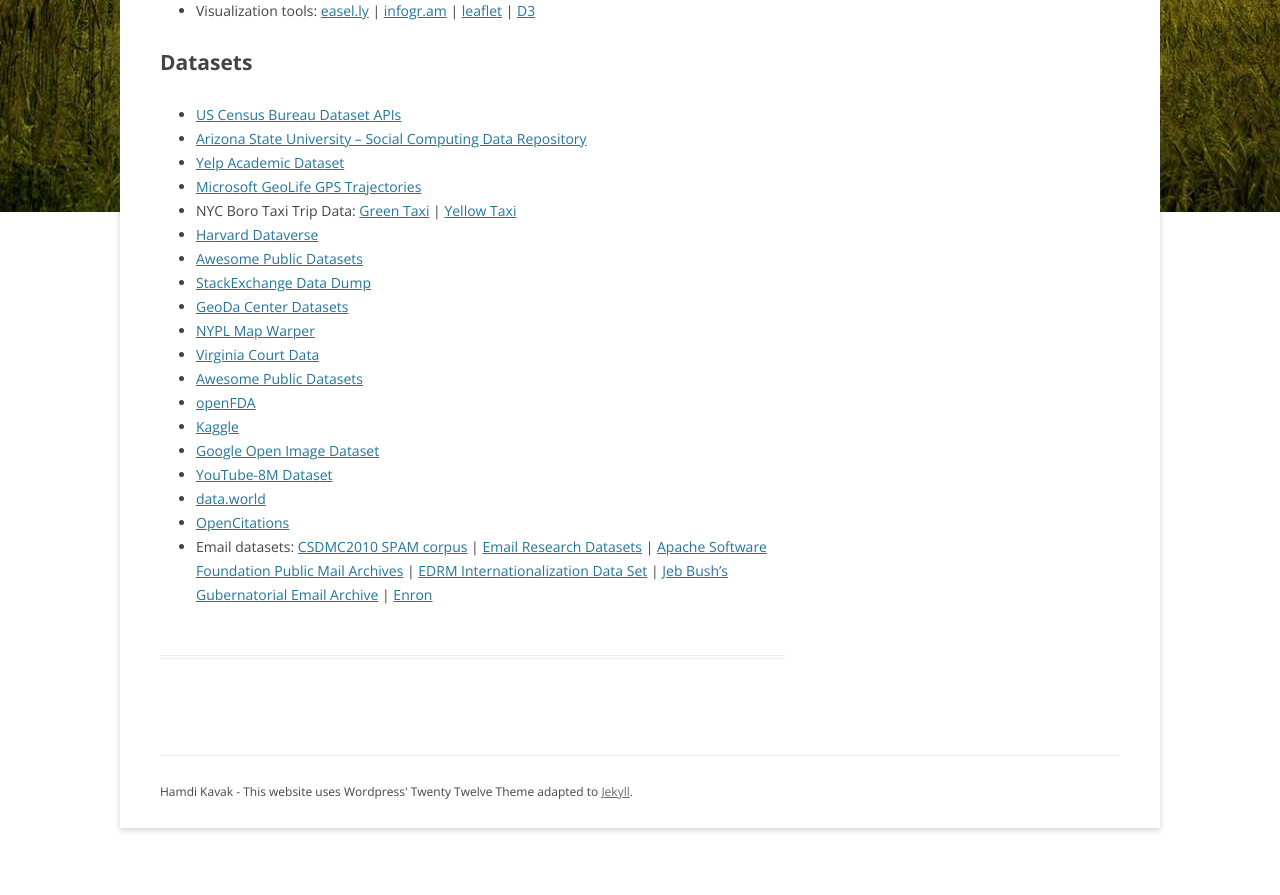
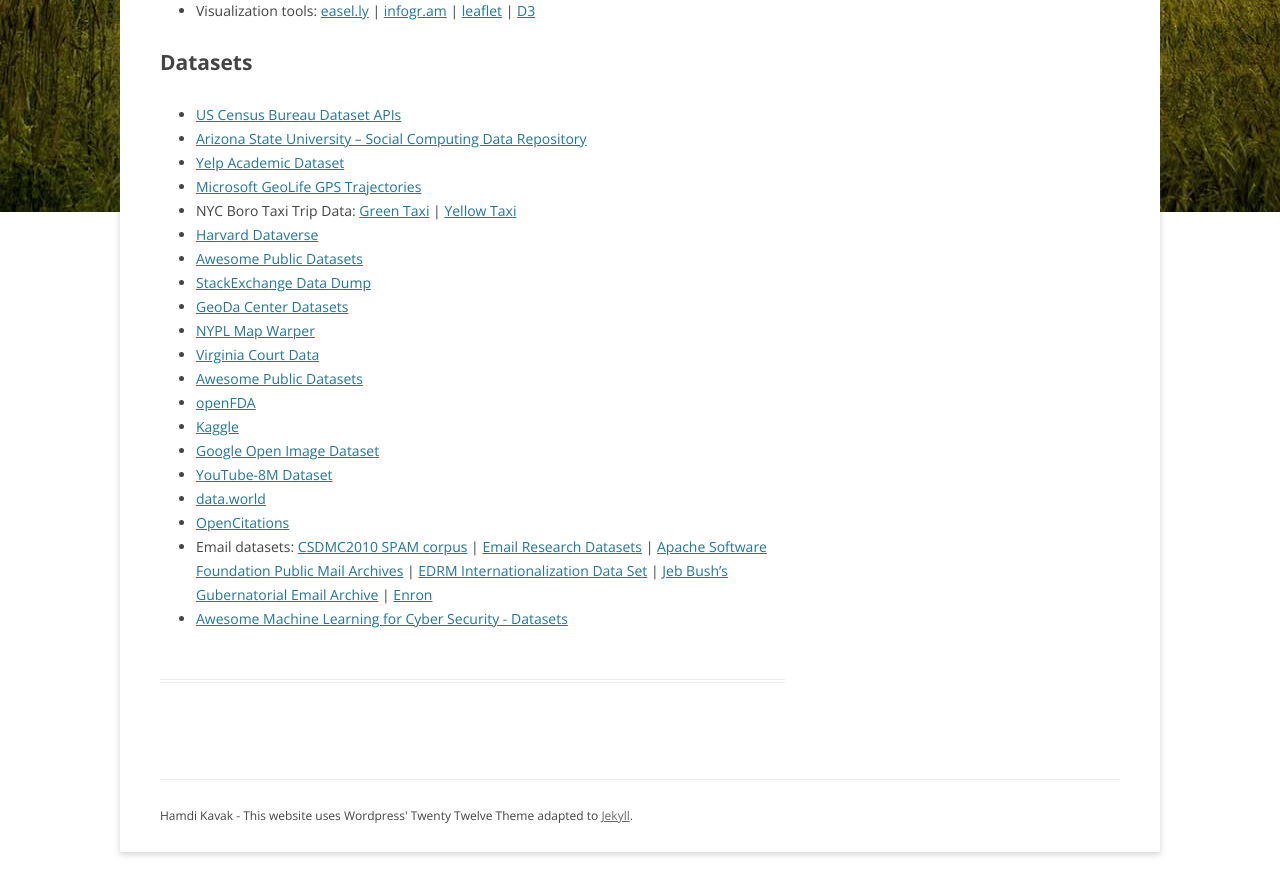
Before and after one commit to hamdikavak/hamdikavak.github.io, a Jekyll site: the page built from datasets/index.html, in a window 1280 px wide and 900 px high, scrolled down 806 px. Shown: the top 895 px of the window. Built offline with Jekyll 4.4.1, drawn with Linux system fonts in a browser that asks for light colours; nearby versions of some CDN libraries; library files that are not in the unit come from our copies.

Commit message:
Update index.html

```diff
--- a/datasets/index.html
+++ b/datasets/index.html
@@ -68,6 +68,7 @@
 	<li><a href="https://research.google.com/youtube8m/index.html">YouTube-8M Dataset</a></li>
 	<li><a href="https://data.world">data.world</a></li>
 	<li><a href="http://opencitations.net">OpenCitations</a></li>
+
 	<li>
 		Email datasets:
 		<a title="CSDMC2010" href="http://csmining.org/index.php/spam-email-datasets-.html">CSDMC2010 SPAM corpus</a> |
@@ -76,8 +77,7 @@
 		<a title="EDRM Internationalization Data Set" href="http://www.edrm.net/resources/data-sets/edrm-internationalization-data-set/">EDRM Internationalization Data Set</a> |
 		<a title="Jeb Bush’s Gubernatorial Email Archive" href="https://ab21www.s3.amazonaws.com/JebBushEmails-Text.7z">Jeb Bush’s Gubernatorial Email Archive</a> |
 		<a title="Enron" href="https://www.cs.cmu.edu/~./enron/">Enron</a>
-
 	</li>
-
+	<li><a href="https://github.com/jivoi/awesome-ml-for-cybersecurity#-datasets">Awesome Machine Learning for Cyber Security - Datasets</a></li>
 
 </ul>
```
